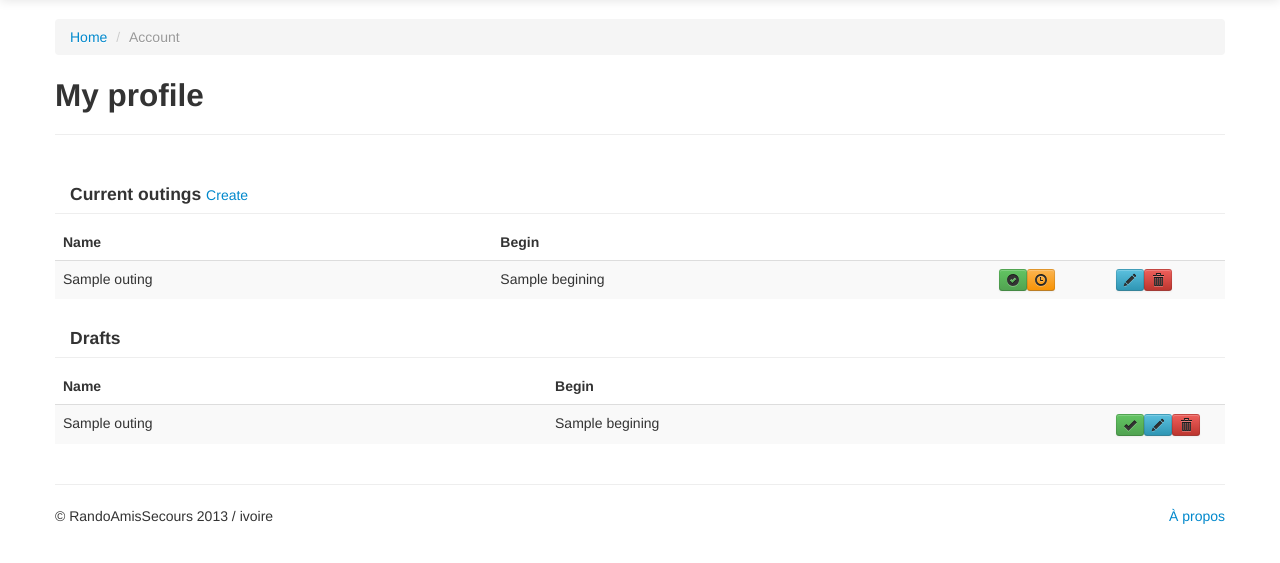
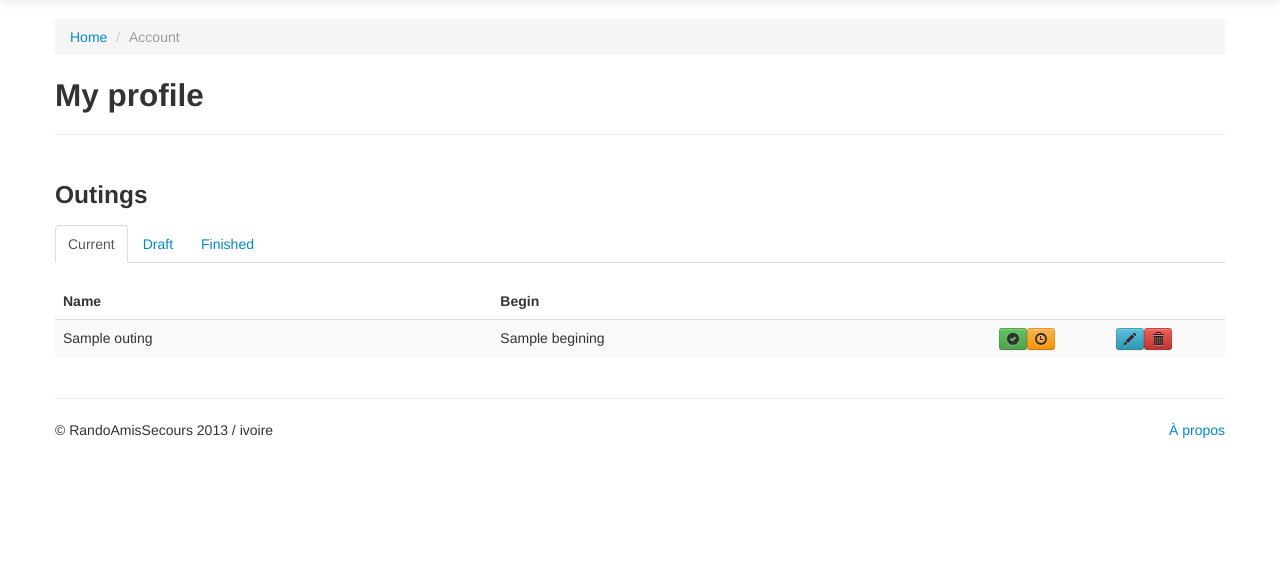
Before and after one commit to ivoire/RandoAmisSecours, a Django app: template RandoAmisSecours/templates/RandoAmisSecours/account/profile.html in a window 1280 px wide. Shown: the part 41-604 px from the top of the page. Run offline with Django 3.2, Linux system fonts and the light colour scheme; the template is opened without the code that fills it: most values are stand-ins (such as "Sample title", 1, 10 or a date in 2020).

Commit message:
Profile: improve rendering of outings

```diff
--- a/RandoAmisSecours/templates/RandoAmisSecours/account/profile.html
+++ b/RandoAmisSecours/templates/RandoAmisSecours/account/profile.html
@@ -24,7 +24,16 @@
   </div>
   {% endif %}
   <div class="span12">
-    <h4 class="modal-header">Current outings <small><a href="{% url 'outings.create' %}">Create</a></small></h4>
+    <h3>Outings</h3>
+    <div class="tabbable">
+      <ul class="nav nav-tabs">
+        <li class="active"><a href="#current" data-toggle="tab">Current</a></li>
+        <li><a href="#draft" data-toggle="tab">Draft</a></li>
+        <li><a href="#finished" data-toggle="tab">Finished</a></li>
+      </ul>
+      <div class="tab-content">
+        <div class="tab-pane active" id="current">
+          {% if outings %}
           <table class="table table-striped">
             <thead>
               <tr>
@@ -73,13 +82,18 @@
             {% endfor %}
             </tbody>
           </table>
-    <h4 class="modal-header">Drafts</h4>
+          {% else %}
+          <p>No current outings</p>
+          {% endif %}
+        </div>
+        <div class="tab-pane" id="draft">
           {% if draft_outings %}
           <table class="table table-striped">
             <thead>
               <tr>
                 <th>Name</th>
                 <th>Begin</th>
+                <th width="10%"></th>
                 <th width="10%"></th>
               </tr>
             </thead>
@@ -88,6 +102,7 @@
               <tr>
                 <td>{{ outing.name }}</td>
                 <td>{{ outing.begining }}</td>
+                <td></td>
                 <td><a href="{% url 'outings.confirm' outing.pk %}" class="btn btn-mini btn-success"><i class="icon-ok"></i></a><a href="{% url 'outings.update' outing.pk %}" class="btn btn-mini btn-info"><i class="icon-pencil"></i></a><a href="#deleteModal{{ outing.pk }}" role="button" class="btn btn-mini btn-danger" data-toggle="modal"><i class="icon-trash"></i></a>
                   <div id="deleteModal{{ outing.pk }}" class="modal hide fade" tabindex="-1" role="dialog" aria-labelledby="deleteModal{{ outing.pk }}Label" aria-hidden="true">
                     <div class="modal-header">
@@ -110,7 +125,12 @@
           {% else %}
           <p>No drafts</p>
           {% endif %}
-
+        </div>
+        <div class="tab-pane" id="finished">
+          <p>No finished outings</p>
+        </div>
+      </div>
+    </div>
   </div>
 </div>
 {% endblock %}
```
Lines whose indentation alone changed are shown as unchanged.
